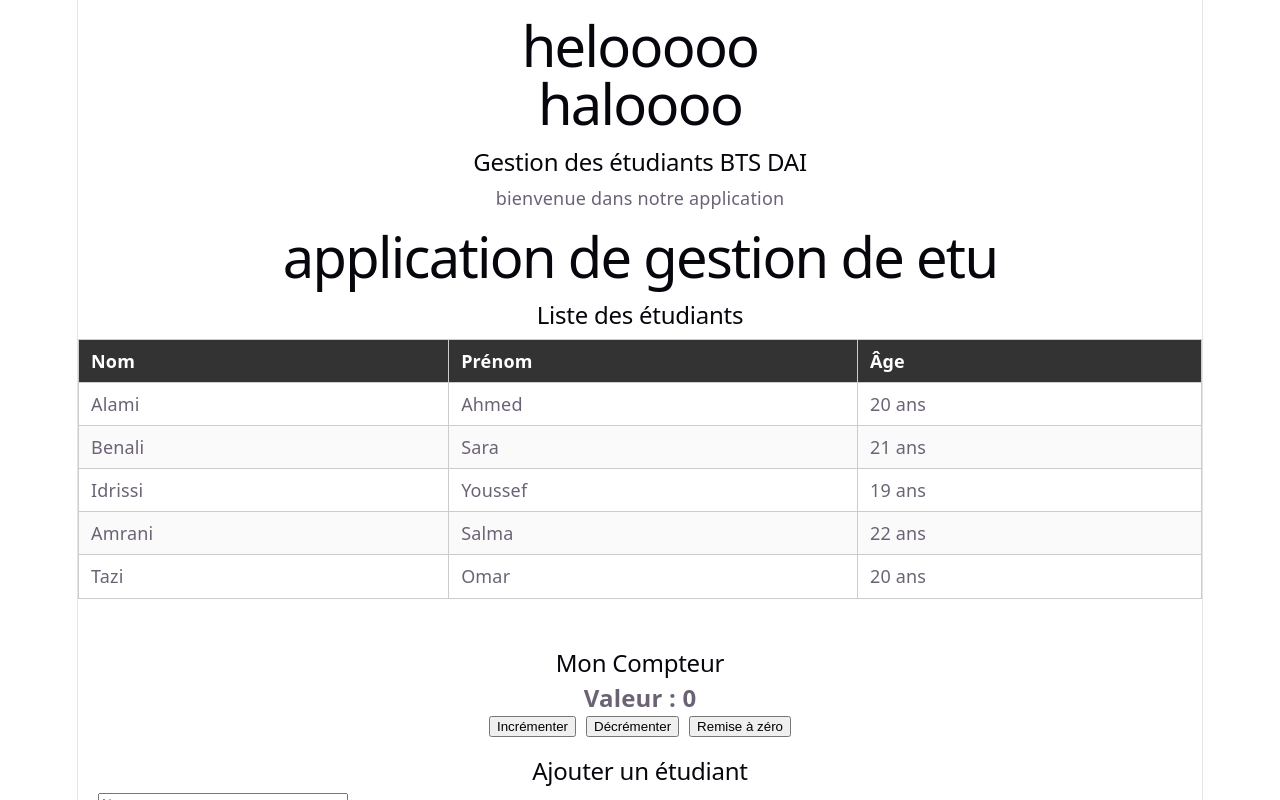
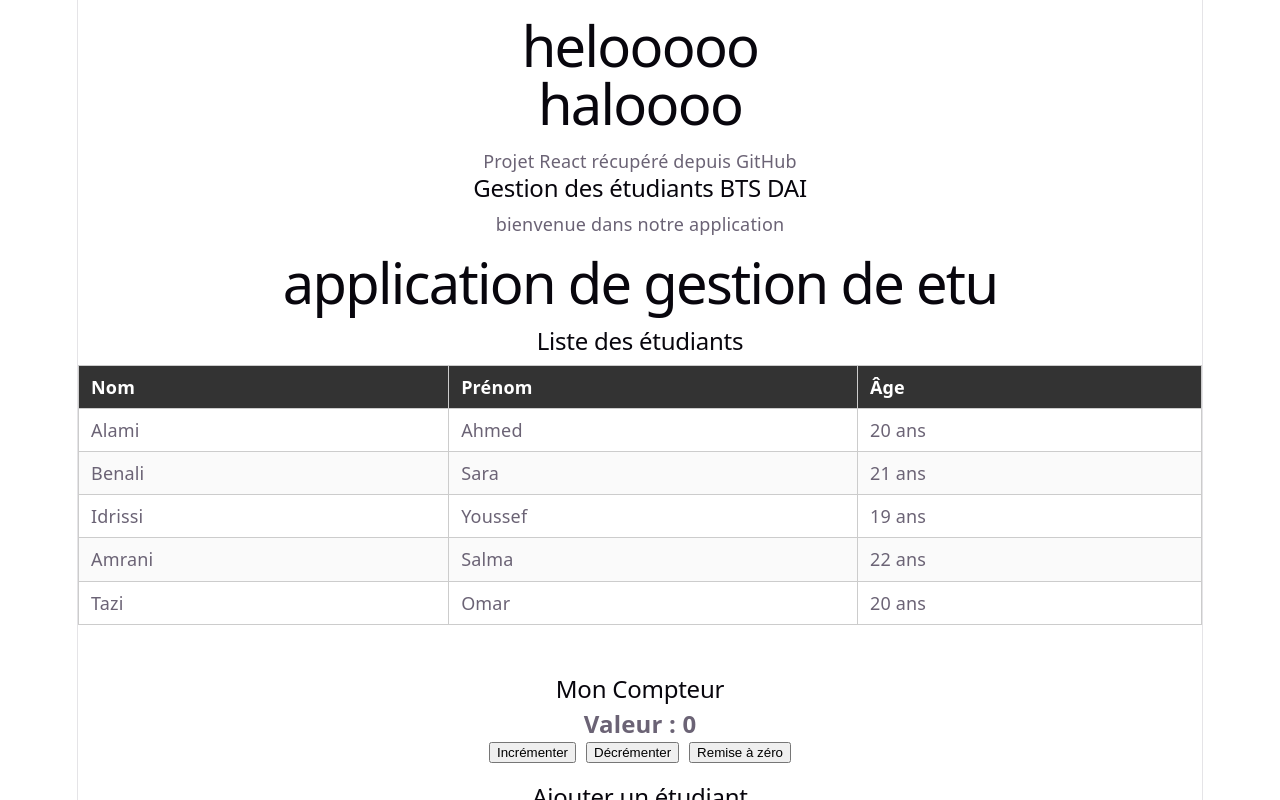
Before and after one commit to midsouam-max/Gestion-etud, a React (Vite) app: page / in a window 1280 px wide. Shown: the top 800 px of the page. Built offline with nearby package versions, Linux system fonts and the light colour scheme; no server answers.

Commit message:
modification apres colnage

```diff
--- a/src/App.jsx
+++ b/src/App.jsx
@@ -27,6 +27,7 @@ function App() {
     <div>
       <h1> helooooo</h1>
       <h1> haloooo</h1>
+      <p>Projet React récupéré depuis GitHub</p>
       <h2>Gestion des étudiants BTS DAI</h2>
       <p>bienvenue dans notre application</p>
       <h1>application de gestion de etu</h1>
```
